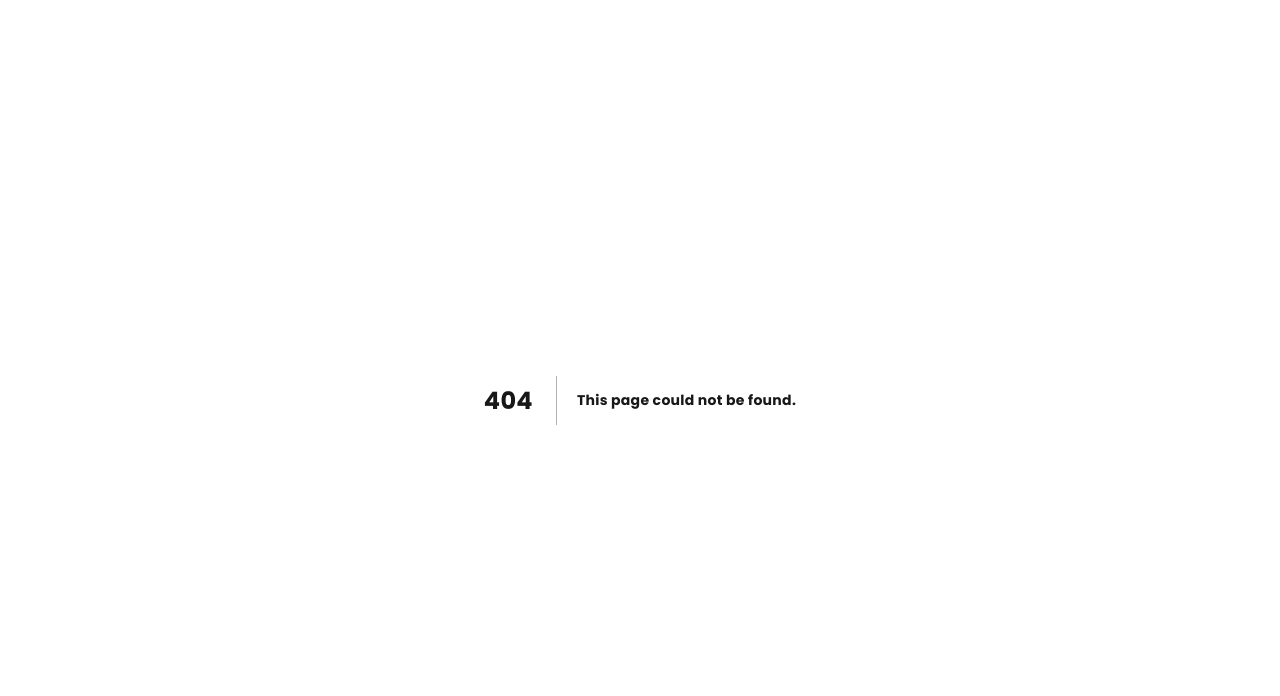
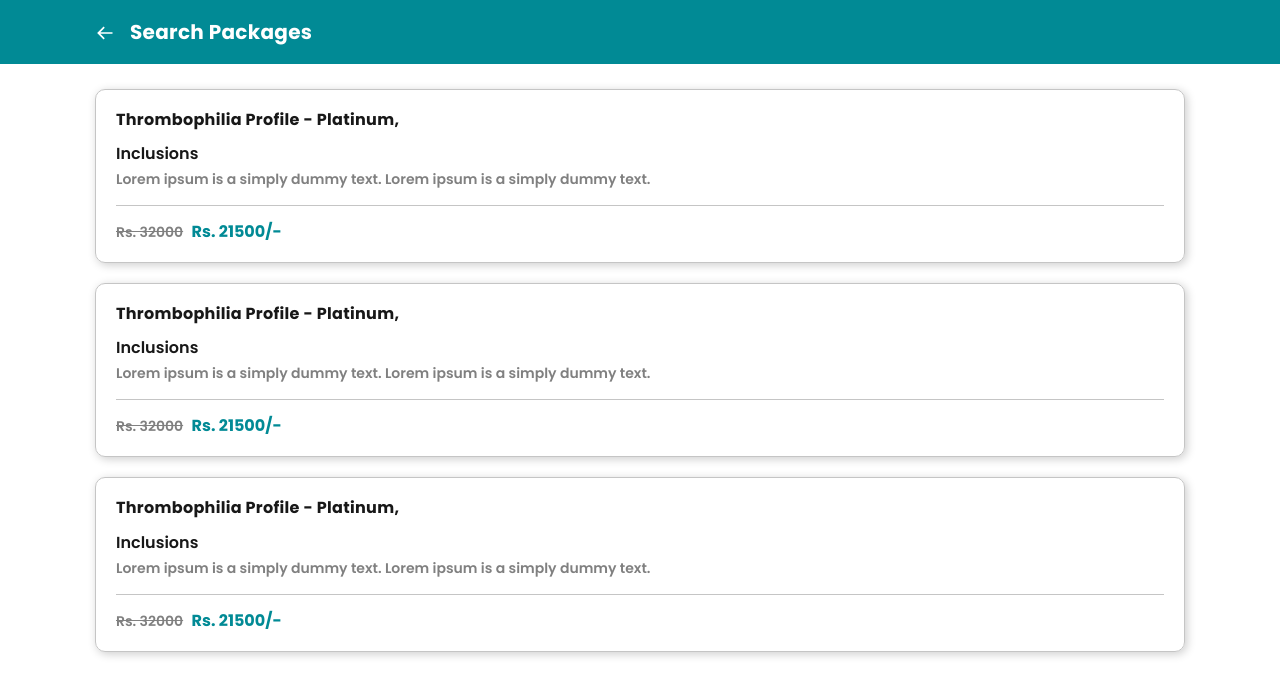
Before and after one commit to aniket-namdeo/SM-phlebo-next, a Next.js app: page /search-packages in a window 1280 px wide. Before the commit this address had no page. Shown: the top 696 px of the page. Built offline with nearby package versions, Linux system fonts and the light colour scheme.

Commit message:
Search Packages Design

```diff
--- /dev/null
+++ b/public/css/search-packages.css
@@ -0,0 +1,21 @@
+.search-packages .web-box h2 {
+  font-size: 16px;
+  margin-bottom: 15px;
+}
+.search-packages .web-box p {
+  margin-bottom: 5px;
+  line-height: 20px;
+}
+.search-packages .web-box .text-grey {
+  color: grey;
+  font-size: 14px;
+  margin-bottom: 0px;
+}
+.search-packages .web-box .price {
+  margin: 0px;
+  font-family: "Poppins-Bold";
+}
+.search-packages .web-box .price del {
+  font-family: "Poppins-SemiBold";
+  margin-right: 5px;
+}
--- /dev/null
+++ b/src/app/search-packages/page.js
@@ -0,0 +1,77 @@
+"use client";
+import Container from "react-bootstrap/Container";
+import Row from "react-bootstrap/Row";
+import Col from "react-bootstrap/Col";
+import Link from "next/link";
+import Form from "react-bootstrap/Form";
+import { MdQrCodeScanner } from "react-icons/md";
+import { FaPlus } from "react-icons/fa6";
+import { useState } from "react";
+import Button from "react-bootstrap/Button";
+import Offcanvas from "react-bootstrap/Offcanvas";
+import "/public/css/search-packages.css";
+import PageHeader from "../component/page-header";
+
+export default function searchpackages() {
+  const [show, setShow] = useState(false);
+
+  const handleClose = () => setShow(false);
+  const handleShow = () => setShow(true);
+  return (
+    <>
+      <PageHeader heading="Search Packages" />
+      <section className="search-packages section-padding">
+        <Container>
+          <Row>
+            <Col>
+              <div className="web-box">
+                <div className="box-body">
+                  <h2>Thrombophilia Profile - Platinum,</h2>
+                  <p>Inclusions</p>
+                  <p className="text-grey">
+                    Lorem ipsum is a simply dummy text. Lorem ipsum is a simply
+                    dummy text.
+                  </p>
+                  <hr />
+                  <p className="price web-clr">
+                    <del className="text-grey">Rs. 32000</del> Rs. 21500/-
+                  </p>
+                </div>
+              </div>
+
+              <div className="web-box">
+                <div className="box-body">
+                  <h2>Thrombophilia Profile - Platinum,</h2>
+                  <p>Inclusions</p>
+                  <p className="text-grey">
+                    Lorem ipsum is a simply dummy text. Lorem ipsum is a simply
+                    dummy text.
+                  </p>
+                  <hr />
+                  <p className="price web-clr">
+                    <del className="text-grey">Rs. 32000</del> Rs. 21500/-
+                  </p>
+                </div>
+              </div>
+
+              <div className="web-box">
+                <div className="box-body">
+                  <h2>Thrombophilia Profile - Platinum,</h2>
+                  <p>Inclusions</p>
+                  <p className="text-grey">
+                    Lorem ipsum is a simply dummy text. Lorem ipsum is a simply
+                    dummy text.
+                  </p>
+                  <hr />
+                  <p className="price web-clr">
+                    <del className="text-grey">Rs. 32000</del> Rs. 21500/-
+                  </p>
+                </div>
+              </div>
+            </Col>
+          </Row>
+        </Container>
+      </section>
+    </>
+  );
+}
```
